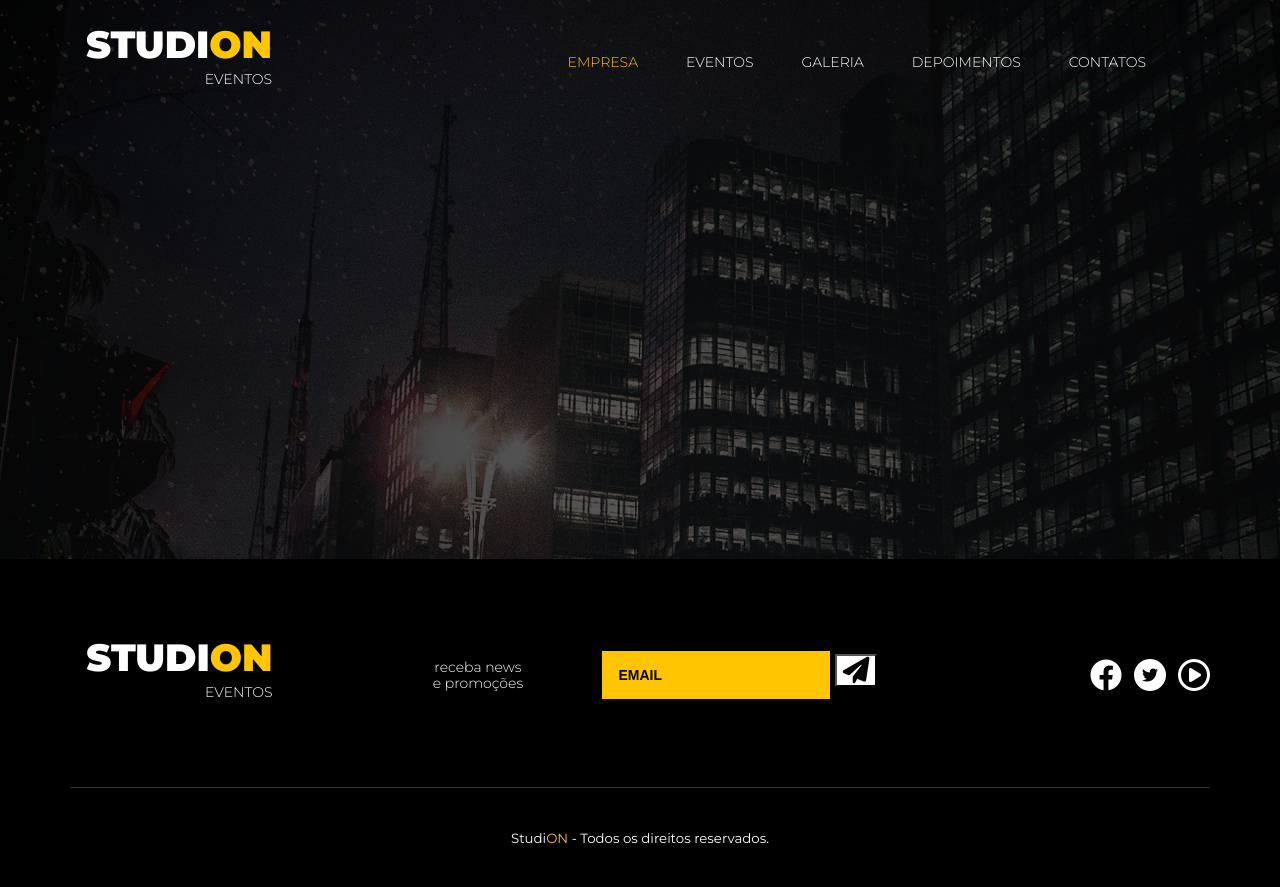
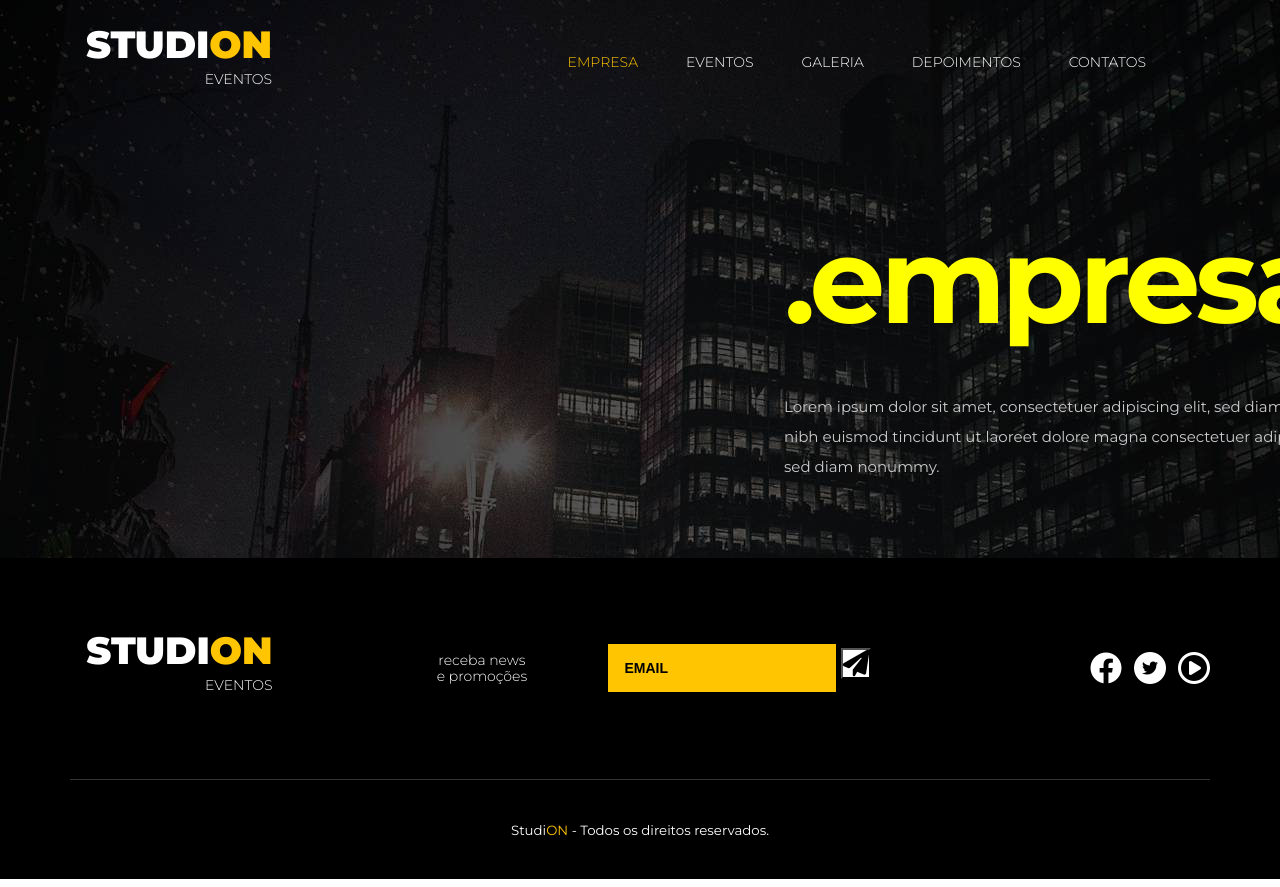
Before and after one commit to cristian-sbardelotto/studion, a website: page src/company.html in a window 1280 px wide. Drawn offline with Linux system fonts and the light colour scheme.

Commit message:
feat(hero): implemented the hero section of the company page

```diff
--- a/src/company.html
+++ b/src/company.html
@@ -48,7 +48,17 @@
   </nav>
 
   <header class="company-hero">
-    <img class="hero__image" src="./images/city.jpg" alt="cidade noturna com prédios e construções">
+    <img class="company-hero__image" src="./images/city.jpg" alt="cidade noturna com prédios e construções">
+    <div class="container company-hero__container">
+      <div class="company-hero__copy">
+        <h2 class="company-hero__title">.empresa</h2>
+        <p>
+          Lorem ipsum dolor sit amet, consectetuer adipiscing elit,
+          sed diam nonummy nibh euismod tincidunt ut laoreet dolore
+          magna consectetuer adipiscing elit, sed diam nonummy.
+        </p>
+      </div>
+    </div>
   </header>
 
   <main>
--- a/src/css/_company.css
+++ b/src/css/_company.css
@@ -1,3 +1,49 @@
+* {
+  margin: 0;
+  padding: 0;
+  box-sizing: border-box;
+}
+
 .company-hero {
-  background-color: black;
+  position: relative;
+  height: 34.875rem;
+  overflow: hidden;
 }
+
+.company-hero__image {
+  position: absolute;
+}
+
+.company-hero__copy {
+  bottom: 0;
+  right: 0;
+  height: 100px;
+  width: 500px;
+  padding: 7rem 1.875rem
+}
+
+.company-hero__title {
+  position: absolute;
+  top: 13.75rem;
+  left: 49rem;
+
+  margin: 0;
+  margin-bottom: 3rem;
+
+  font-size: 7.5rem;
+  line-height: 7.5rem;
+  letter-spacing: -0.3125rem;
+  color: yellow;
+}
+
+.company-hero__copy p {
+  position: absolute;
+  top: 24.5rem;
+  left: 49rem;
+  width: 36.8125rem;
+
+  font-size: .9375rem;
+  line-height: 1.875rem;
+  color: var(--color-copy--alt);
+
+}
```
